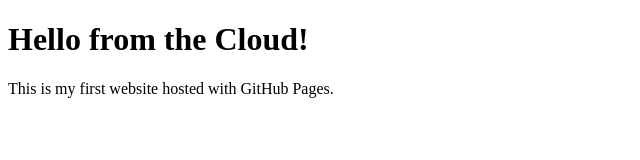
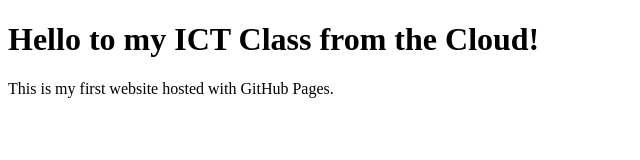
Before and after one commit to anwarbashir/cloud-computing-site, a plain HTML site: page index.html in a window 1280 px wide. Shown: the whole page, without its empty margins (0-640 px from the left). Drawn offline with Linux system fonts and the light colour scheme.

Commit message:
Update index.html
wfwwf

```diff
--- a/index.html
+++ b/index.html
@@ -4,7 +4,7 @@
   <title>My Cloud Website</title>
 </head>
 <body>
-  <h1>Hello from the Cloud!</h1>
+  <h1>Hello to my ICT Class from the Cloud!</h1>
   <p>This is my first website hosted with GitHub Pages.</p>
 </body>
 </html>
```
